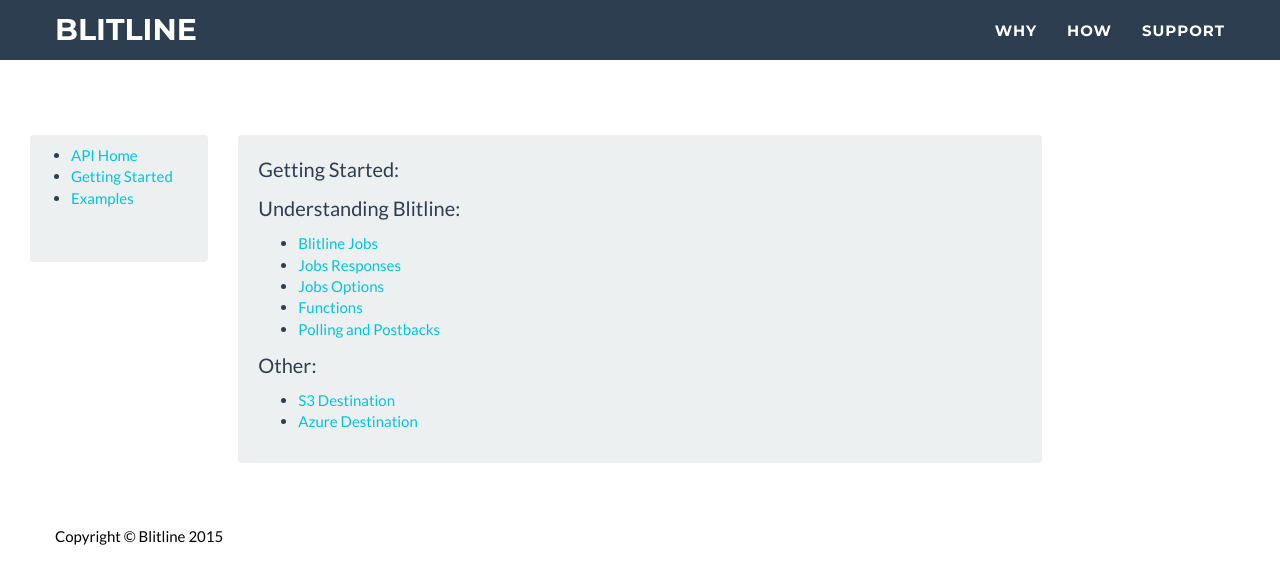
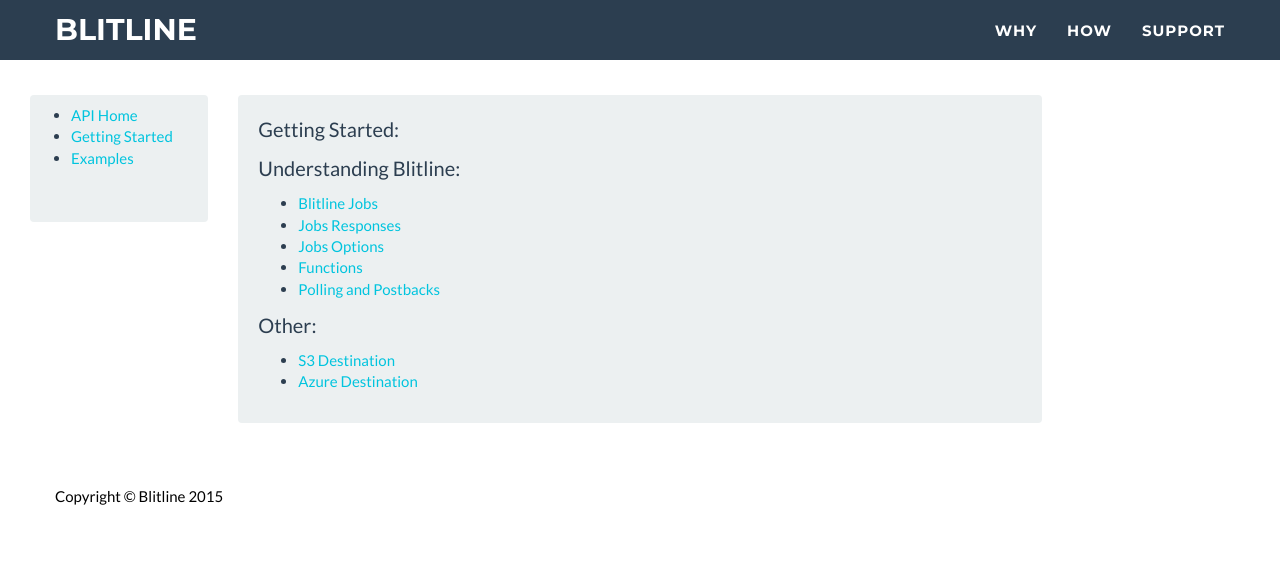
Before and after one commit to blitline-dev/blitline-dev.github.io, a Jekyll site: the page built from articles/guides.md, in a window 1280 px wide. Shown: the top 584 px of the page. Built offline with Jekyll 4.4.1, drawn with Linux system fonts in a browser that asks for light colours; some web fonts are replaced.

Commit message:
Update article.html

```diff
--- a/_layouts/article.html
+++ b/_layouts/article.html
@@ -70,7 +70,7 @@
         </div>
         <!-- /.container-fluid -->
     </nav>
-    <div class='container-fluid' style="margin-top: 80px;">
+    <div class='container-fluid' style="margin-top: 40px;">
       <div class='row-fluid'>
        <div class='col-md-2'>
          <div class='well sidebar-nav'>
```
